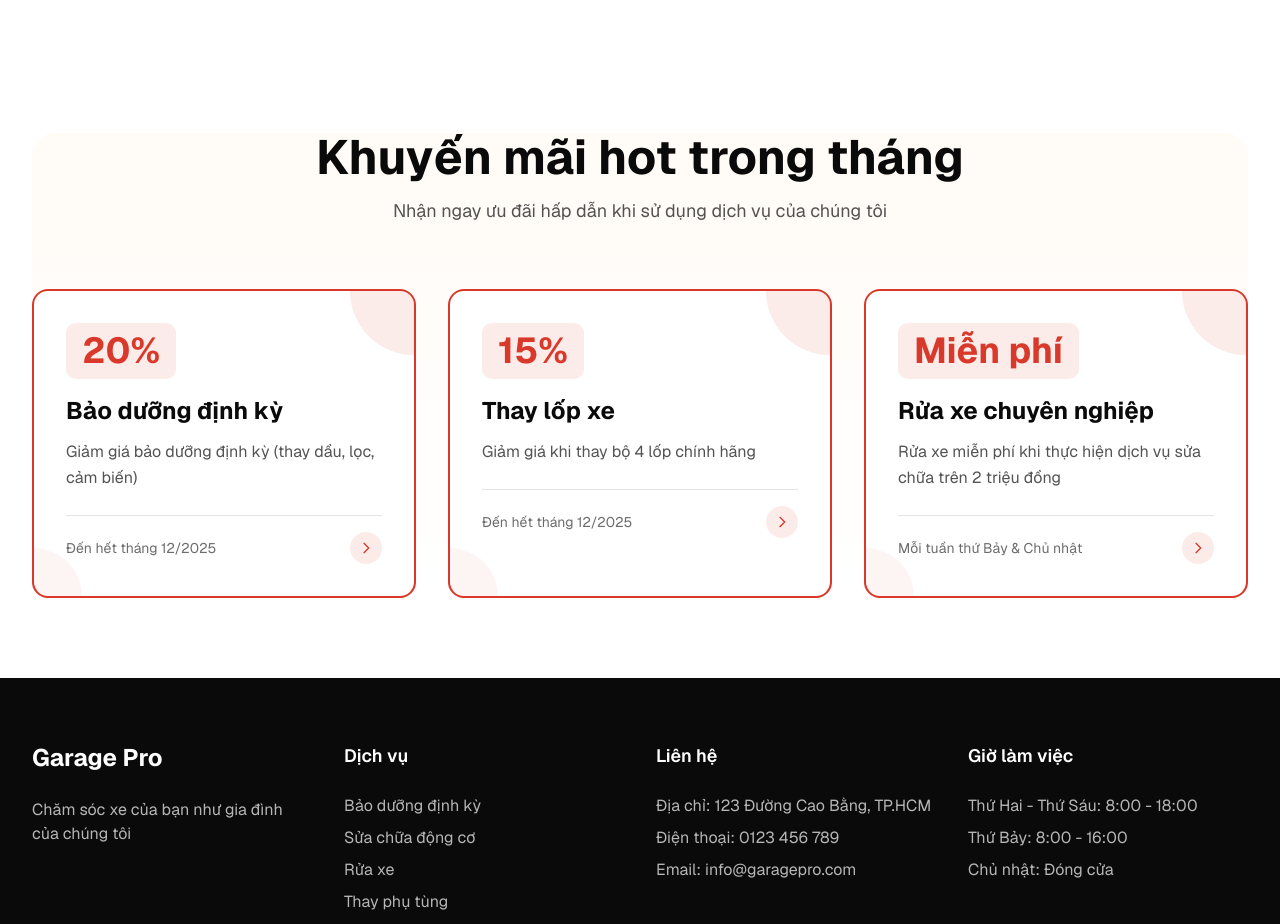
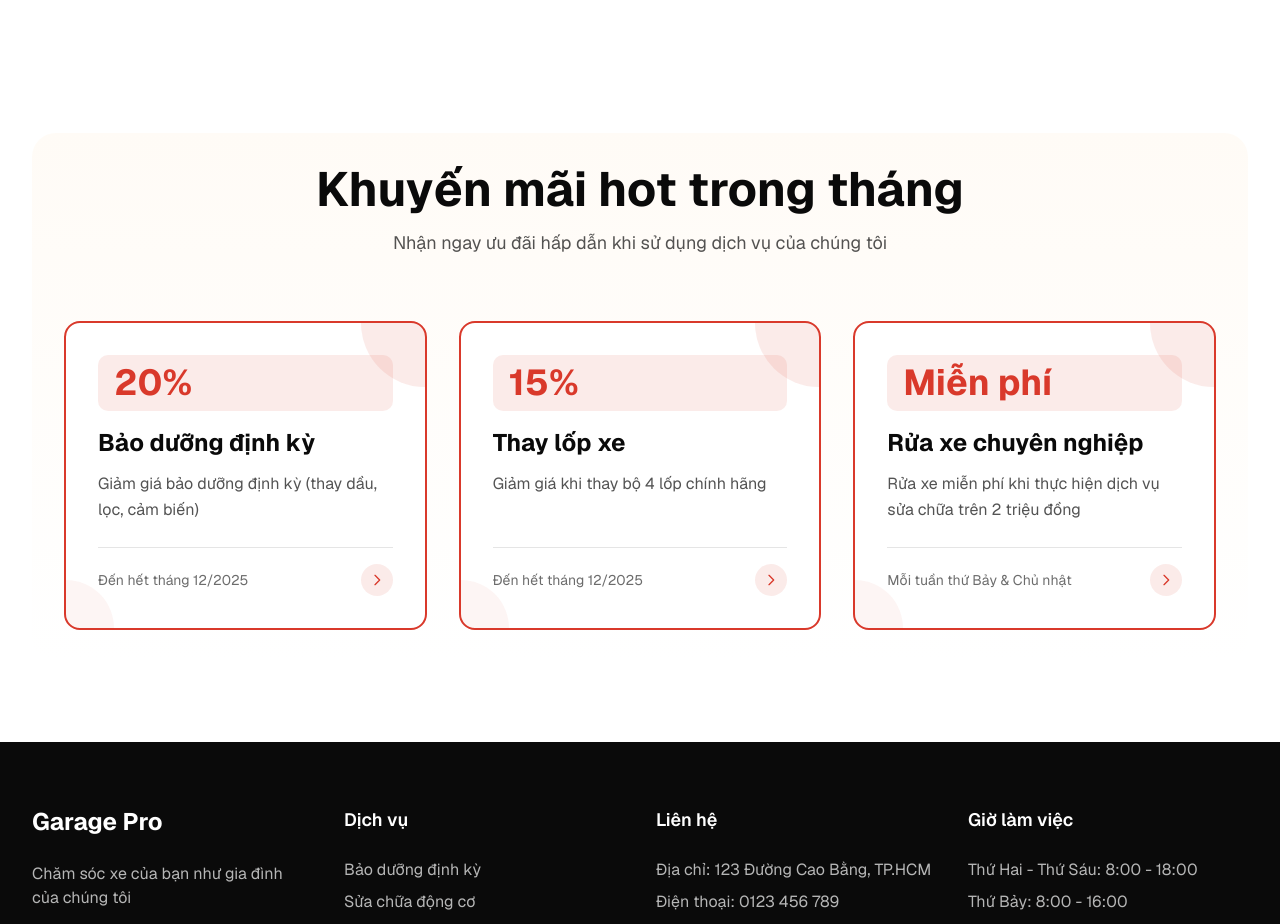
Before and after one commit to TranDaiTai/Garga-Pro, a React app in the folder frontend/: page / in a window 1280 px wide. Shown: the part 3480-4404 px from the top of the page. Built offline with nearby package versions, Linux system fonts and the light colour scheme; the HTML template or start-up script is replaced by a standard one.

Commit message:
xong bem promotions

```diff
--- a/frontend/src/components/sections/home/promotions.jsx
+++ /dev/null
@@ -1,66 +0,0 @@
-const promotions = [
-  {
-    title: "Bảo dưỡng định kỳ",
-    discount: "20%",
-    description: "Giảm giá bảo dưỡng định kỳ (thay dầu, lọc, cảm biến)",
-    valid: "Đến hết tháng 12/2025",
-  },
-  {
-    title: "Thay lốp xe",
-    discount: "15%",
-    description: "Giảm giá khi thay bộ 4 lốp chính hãng",
-    valid: "Đến hết tháng 12/2025",
-  },
-  {
-    title: "Rửa xe chuyên nghiệp",
-    discount: "Miễn phí",
-    description: "Rửa xe miễn phí khi thực hiện dịch vụ sửa chữa trên 2 triệu đồng",
-    valid: "Mỗi tuần thứ Bảy & Chủ nhật",
-  },
-]
-
-export default function PromotionsSection() {
-  return (
-    <section className="relative">
-      <div className="absolute inset-0 bg-gradient-to-b from-orange-50 to-transparent opacity-50 rounded-3xl" />
-
-      <div className="relative">
-        <div className="text-center mb-16">
-
-          <h2 className="text-4xl md:text-5xl font-bold text-foreground mb-4">Khuyến mãi hot trong tháng</h2>
-          <p className="text-foreground/70 max-w-2xl mx-auto text-lg">
-            Nhận ngay ưu đãi hấp dẫn khi sử dụng dịch vụ của chúng tôi
-          </p>
-        </div>
-
-        <div className="grid grid-cols-1 md:grid-cols-3 gap-8">
-          {promotions.map((promo, index) => (
-            <div
-              key={index}
-              className="group relative bg-white rounded-2xl p-8 border-2 border-accent overflow-hidden hover:shadow-2xl transition-all duration-300 hover:-translate-y-2"
-            >
-              <div className="absolute top-0 right-0 w-32 h-32 bg-accent/10 rounded-full -mr-16 -mt-16 group-hover:w-40 group-hover:h-40 transition-all duration-300" />
-              <div className="absolute bottom-0 left-0 w-24 h-24 bg-accent/5 rounded-full -ml-12 -mb-12" />
-
-              <div className="relative z-10">
-                <div className="inline-block px-4 py-2 bg-accent/10 rounded-lg mb-4">
-                  <div className="text-4xl font-bold text-accent">{promo.discount}</div>
-                </div>
-                <h3 className="text-2xl font-bold text-foreground mb-3 group-hover:text-accent transition-colors duration-300">{promo.title}</h3>
-                <p className="text-foreground/70 mb-6 leading-relaxed">{promo.description}</p>
-                <div className="flex items-center justify-between pt-4 border-t border-border">
-                  <p className="text-sm text-foreground/60">{promo.valid}</p>
-                  <div className="w-8 h-8 bg-accent/10 rounded-full flex items-center justify-center group-hover:bg-accent transition-colors duration-300">
-                    <svg className="w-4 h-4 text-accent group-hover:text-white transition-colors duration-300" fill="none" stroke="currentColor" viewBox="0 0 24 24">
-                      <path strokeLinecap="round" strokeLinejoin="round" strokeWidth={2} d="M9 5l7 7-7 7" />
-                    </svg>
-                  </div>
-                </div>
-              </div>
-            </div>
-          ))}
-        </div>
-      </div>
-    </section>
-  )
-}
--- /dev/null
+++ b/frontend/src/components/sections/home/promotions/promotions.css
@@ -0,0 +1,111 @@
+/* Block: Promotions Section */
+.promotions {
+  @apply relative;
+}
+
+.promotions__background {
+  @apply absolute inset-0 bg-gradient-to-b from-orange-50 to-transparent opacity-50 rounded-3xl;
+}
+
+.promotions__container {
+  @apply relative max-w-7xl mx-auto p-4 sm:p-6 lg:p-8;
+}
+
+/* Elements: Promotions Header */
+.promotions__header {
+  @apply text-center mb-16;
+}
+
+.promotions__title {
+  @apply text-4xl md:text-5xl font-bold text-foreground mb-4;
+}
+
+.promotions__subtitle {
+  @apply text-foreground/70 max-w-2xl mx-auto text-lg;
+}
+
+/* Elements: Promotions Grid */
+.promotions__grid {
+  @apply grid grid-cols-1 md:grid-cols-3 gap-8;
+}
+
+/* Block: Promotion Card */
+.promotion-card {
+  @apply relative bg-white rounded-2xl p-8 border-2 border-accent overflow-hidden transition-all duration-300 flex flex-col;
+}
+
+.promotion-card:hover {
+  @apply shadow-2xl -translate-y-2;
+}
+
+/* Elements: Promotion Card Background */
+.promotion-card__circle {
+  @apply absolute rounded-full transition-all duration-300;
+}
+
+.promotion-card__circle--top-right {
+  @apply top-0 right-0 w-32 h-32 bg-accent/10 -mr-16 -mt-16;
+}
+
+.promotion-card:hover .promotion-card__circle--top-right {
+  @apply w-40 h-40;
+}
+
+.promotion-card__circle--bottom-left {
+  @apply bottom-0 left-0 w-24 h-24 bg-accent/5 -ml-12 -mb-12;
+}
+
+/* Elements: Promotion Card Content */
+.promotion-card__content {
+  @apply relative z-10 flex flex-col flex-grow ;
+}
+
+
+
+.promotion-card__discount-badge {
+  @apply inline-block px-4 py-2 bg-accent/10 rounded-lg mb-4;
+}
+
+.promotion-card__discount-value {
+  @apply text-4xl font-bold text-accent;
+}
+
+.promotion-card__title {
+  @apply text-2xl font-bold text-foreground mb-3 transition-colors duration-300 line-clamp-1;
+}
+
+
+
+.promotion-card:hover .promotion-card__title {
+  @apply text-accent;
+}
+
+.promotion-card__description {
+  @apply text-foreground/70 mb-6 leading-relaxed line-clamp-4;
+}
+
+/* Elements: Promotion Card Footer */
+.promotion-card__footer {
+  @apply mt-auto flex items-center justify-between pt-4 border-t border-border;
+}
+
+
+.promotion-card__validity {
+  @apply text-sm text-foreground/60;
+}
+
+.promotion-card__arrow {
+  @apply w-8 h-8 bg-accent/10 rounded-full flex items-center justify-center transition-colors duration-300;
+}
+
+.promotion-card:hover .promotion-card__arrow {
+  @apply bg-accent;
+}
+
+.promotion-card__arrow-icon {
+  @apply w-4 h-4 text-accent transition-colors duration-300;
+}
+
+.promotion-card:hover .promotion-card__arrow-icon {
+  @apply text-white;
+}
--- /dev/null
+++ b/frontend/src/components/sections/home/promotions/promotions.jsx
@@ -0,0 +1,72 @@
+const promotions = [
+  {
+    title: "Bảo dưỡng định kỳ",
+    discount: "20%",
+    description: "Giảm giá bảo dưỡng định kỳ (thay dầu, lọc, cảm biến)",
+    valid: "Đến hết tháng 12/2025",
+  },
+  {
+    title: "Thay lốp xe",
+    discount: "15%",
+    description: "Giảm giá khi thay bộ 4 lốp chính hãng",
+    valid: "Đến hết tháng 12/2025",
+  },
+  {
+    title: "Rửa xe chuyên nghiệp",
+    discount: "Miễn phí",
+    description: "Rửa xe miễn phí khi thực hiện dịch vụ sửa chữa trên 2 triệu đồng",
+    valid: "Mỗi tuần thứ Bảy & Chủ nhật",
+  },
+]
+
+export default function PromotionsSection() {
+  return (
+    <section className="promotions">
+      <div className="promotions__background" />
+
+      <div className="promotions__container">
+        <div className="promotions__header">
+          <h2 className="promotions__title">Khuyến mãi hot trong tháng</h2>
+          <p className="promotions__subtitle">
+            Nhận ngay ưu đãi hấp dẫn khi sử dụng dịch vụ của chúng tôi
+          </p>
+        </div>
+
+        <div className="promotions__grid">
+          {promotions.slice(0,3).map((promo, index) => (
+            <PromotionCard key={index} promotion={promo} />
+          ))}
+        </div>
+      </div>
+    </section>
+  )
+}
+
+function PromotionCard({ promotion }) {
+  return (
+    <div className="promotion-card">
+      <div className="promotion-card__background">
+        <div className="promotion-card__circle promotion-card__circle--top-right" />
+        <div className="promotion-card__circle promotion-card__circle--bottom-left" />
+      </div>
+
+      <div className="promotion-card__content">
+        <div className="promotion-card__discount-badge">
+          <div className="promotion-card__discount-value">{promotion.discount}</div>
+        </div>
+
+        <h3 className="promotion-card__title">{promotion.title}</h3>
+        <p className="promotion-card__description">{promotion.description}</p>
+
+        <div className="promotion-card__footer">
+          <p className="promotion-card__validity">{promotion.valid}</p>
+          <div className="promotion-card__arrow">
+            <svg className="promotion-card__arrow-icon" fill="none" stroke="currentColor" viewBox="0 0 24 24">
+              <path strokeLinecap="round" strokeLinejoin="round" strokeWidth={2} d="M9 5l7 7-7 7" />
+            </svg>
+          </div>
+        </div>
+      </div>
+    </div>
+  )
+}
--- a/frontend/src/lib/decorations.jsx
+++ b/frontend/src/lib/decorations.jsx
@@ -13,7 +13,7 @@ export const decorationThemes = {
     name: "Christmas",
     enabled: true,
     emoji: "🎄",
-    backgroundColor: "from-red-50 to-green-50",
+    backgroundColor: "from-red-100 to-green-100",
     accentColor: "text-red-600",
     cornerElements: [
       { emoji: "🎄", position: "top-left" },
@@ -39,7 +39,7 @@ export const decorationThemes = {
     name: "Halloween",
     enabled: true,
     emoji: "🎃",
-    backgroundColor: "from-orange-50 to-purple-50",
+    backgroundColor: "from-orange-100 to-purple-100",
     accentColor: "text-orange-600",
     cornerElements: [
       { emoji: "🎃", position: "top-left" },
@@ -65,7 +65,7 @@ export const decorationThemes = {
     name: "Valentine's Day",
     enabled: true,
     emoji: "❤️",
-    backgroundColor: "from-pink-50 to-red-50",
+    backgroundColor: "from-pink-100 to-red-100",
     accentColor: "text-red-500",
     cornerElements: [
       { emoji: "❤️", position: "top-left" },
@@ -91,7 +91,7 @@ export const decorationThemes = {
     name: "New Year",
     enabled: true,
     emoji: "🎆",
-    backgroundColor: "from-blue-50 to-yellow-50",
+    backgroundColor: "from-blue-100 to-yellow-100",
     accentColor: "text-blue-600",
     cornerElements: [
       { emoji: "🎆", position: "top-left" },
@@ -117,7 +117,7 @@ export const decorationThemes = {
     name: "Easter",
     enabled: true,
     emoji: "🐰",
-    backgroundColor: "from-yellow-50 to-pink-50",
+    backgroundColor: "from-yellow-100 to-pink-100",
     accentColor: "text-yellow-600",
     cornerElements: [
       { emoji: "🐰", position: "top-left" },
@@ -143,7 +143,7 @@ export const decorationThemes = {
     name: "Summer",
     enabled: true,
     emoji: "☀️",
-    backgroundColor: "from-yellow-50 to-blue-50",
+    backgroundColor: "from-yellow-100 to-blue-100",
     accentColor: "text-yellow-500",
     cornerElements: [
       { emoji: "☀️", position: "top-left" },
--- a/frontend/src/pages/Home.jsx
+++ b/frontend/src/pages/Home.jsx
@@ -1,7 +1,7 @@
 import HeroBanner from "../components/sections/home/hero-banner"
 import AboutSection from "../components/sections/home/about-section"
 import ServicesSection from "../components/sections/home/services"
-import PromotionsSection from "../components/sections/home/promotions"
+import PromotionsSection from "../components/sections/home/promotions/promotions"
 import ReviewsSection from "../components/sections/home/review-section"
 import StatisticsSection from "@/components/sections/home/statistics-section"
 import SectionWrapper from "@/components/layout/section-wrapper"
--- a/frontend/src/styles/index.css
+++ b/frontend/src/styles/index.css
@@ -7,6 +7,8 @@
 
 /* Import tất cả component CSS ở đây */
 @import "../components/layout/Navbar/navbar.css";
+@import "../components/sections/home/promotions/promotions.css";
+
 @import "../components/layout/Footer/footer.css";
 
 @custom-variant dark (&:is(.dark *));
```
